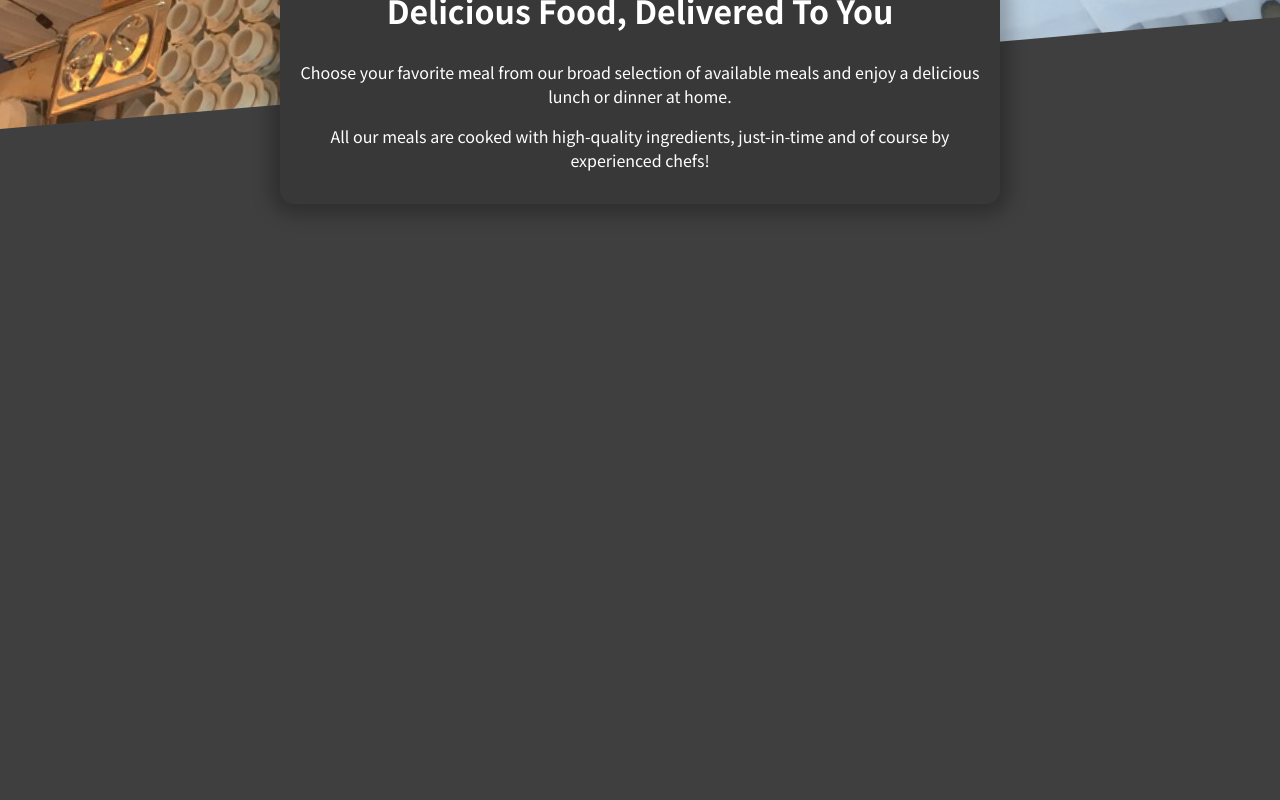
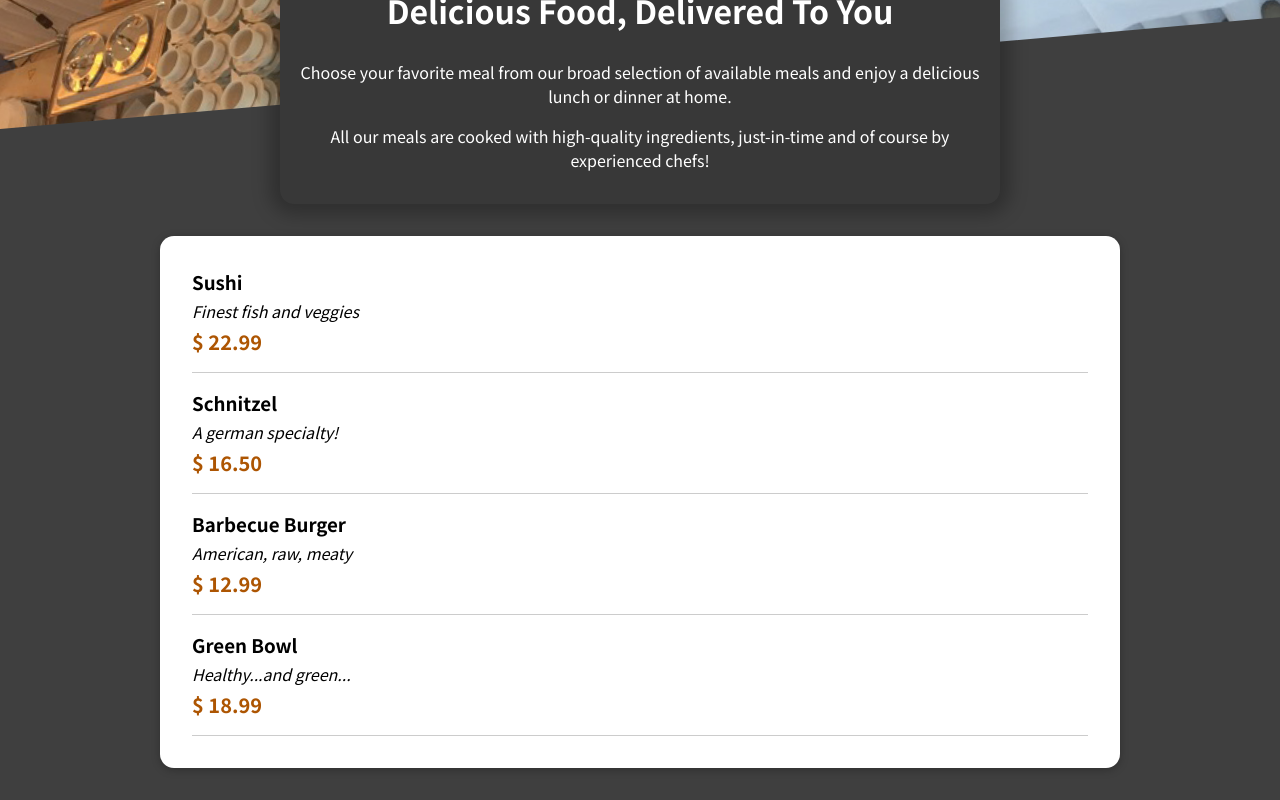
Before and after one commit to zaid2526/react, a React (Create React App) app: page / in a window 1280 px wide. Shown: the part 269-1069 px from the top of the page. Before the commit the page ends 800 px from the top, so only its background shows below. Built offline with nearby package versions, Linux system fonts and the light colour scheme.

Commit message:
task-3 Making the Items visible

```diff
--- a/src/App.js
+++ b/src/App.js
@@ -1,13 +1,13 @@
 import React, { Fragment } from "react";
 import Header from "./components/Layout/Header";
-import MealsSummary from "./components/Meals/MealsSummary";
+import Meals from "./components/Meals/Meals";
 
 function App() {
   return (
     <Fragment>
       <Header />
       <main>
-        <MealsSummary />
+        <Meals />
       </main>
     </Fragment>
   );
--- /dev/null
+++ b/src/components/Meals/AvailableMeals.js
@@ -0,0 +1,46 @@
+import React from "react";
+import classes from "./AvailableMeals.module.css";
+import Card from "../UI/Card";
+
+import MealItem from "./MealItem.js/MealItem";
+
+const DUMMY_MEALS = [
+  {
+    id: "m1",
+    name: "Sushi",
+    description: "Finest fish and veggies",
+    price: 22.99,
+  },
+  {
+    id: "m2",
+    name: "Schnitzel",
+    description: "A german specialty!",
+    price: 16.5,
+  },
+  {
+    id: "m3",
+    name: "Barbecue Burger",
+    description: "American, raw, meaty",
+    price: 12.99,
+  },
+  {
+    id: "m4",
+    name: "Green Bowl",
+    description: "Healthy...and green...",
+    price: 18.99,
+  },
+];
+
+const AvailableMeals = () => {
+  const mealsList = DUMMY_MEALS.map((meal) => <MealItem key={meal.id} name={meal.name} description={meal.description} price={meal.price}/>);
+
+  return (
+    <section className={classes.meals}>
+      <Card >
+      <ul>{mealsList}</ul>
+      </Card>
+    </section>
+  );
+};
+
+export default AvailableMeals;
--- /dev/null
+++ b/src/components/Meals/AvailableMeals.module.css
@@ -0,0 +1,24 @@
+.meals {
+    max-width: 60rem;
+    width: 90%;
+    margin: 2rem auto;
+    animation: meals-appear 1s ease-out forwards;
+  }
+
+  .meals ul {
+    list-style: none;
+    margin: 0;
+    padding: 0;
+  }
+
+  @keyframes meals-appear {
+    from {
+      opacity: 0;
+      transform: translateY(3rem);
+    }
+
+    to {
+      opacity: 1;
+      transform: translateY(0);
+    }
+  }
--- /dev/null
+++ b/src/components/Meals/MealItem.js/MealItem.js
@@ -0,0 +1,21 @@
+import React from "react";
+
+import classes from "./MealItem.module.css"
+
+const MealItem = (props) => {
+  const price = `$ ${props.price.toFixed(2)}`;
+  return (
+    <li className={classes.meal}>
+      <div>
+        <h3 className={classes.name}>{props.name}</h3>
+        <div className={classes.description}>{props.description}</div>
+        <div className={classes.price}>{price}</div>
+      </div>
+      <div>
+
+      </div>
+    </li>
+  );
+};
+
+export default MealItem;
--- /dev/null
+++ b/src/components/Meals/MealItem.js/MealItem.module.css
@@ -0,0 +1,22 @@
+.meal {
+    display: flex;
+    justify-content: space-between;
+    margin: 1rem;
+    padding-bottom: 1rem;
+    border-bottom: 1px solid #ccc;
+  }
+
+  .meal h3 {
+    margin: 0 0 0.25rem 0;
+  }
+
+  .description {
+    font-style: italic;
+  }
+
+  .price {
+    margin-top: 0.25rem;
+    font-weight: bold;
+    color: #ad5502;
+    font-size: 1.25rem;
+  }
--- /dev/null
+++ b/src/components/Meals/Meals.js
@@ -0,0 +1,14 @@
+import React, { Fragment } from 'react'
+import MealsSummary from './MealsSummary'
+import AvailableMeals from './AvailableMeals'
+
+const Meals = () => {
+  return (
+    <Fragment>
+        <MealsSummary />
+        <AvailableMeals />
+    </Fragment>
+  )
+}
+
+export default Meals
--- /dev/null
+++ b/src/components/UI/Card.js
@@ -0,0 +1,11 @@
+import React from 'react'
+
+import classes from "./Card.module.css"
+
+const Card = (props) => {
+  return (
+    <div className={classes.card}>{props.children}</div>
+  )
+}
+
+export default Card
--- /dev/null
+++ b/src/components/UI/Card.module.css
@@ -0,0 +1,6 @@
+.card {
+    padding: 1rem;
+    box-shadow: 0 2px 8px rgba(0, 0, 0, 0.25);
+    border-radius: 14px;
+    background-color: white;
+  }
```
